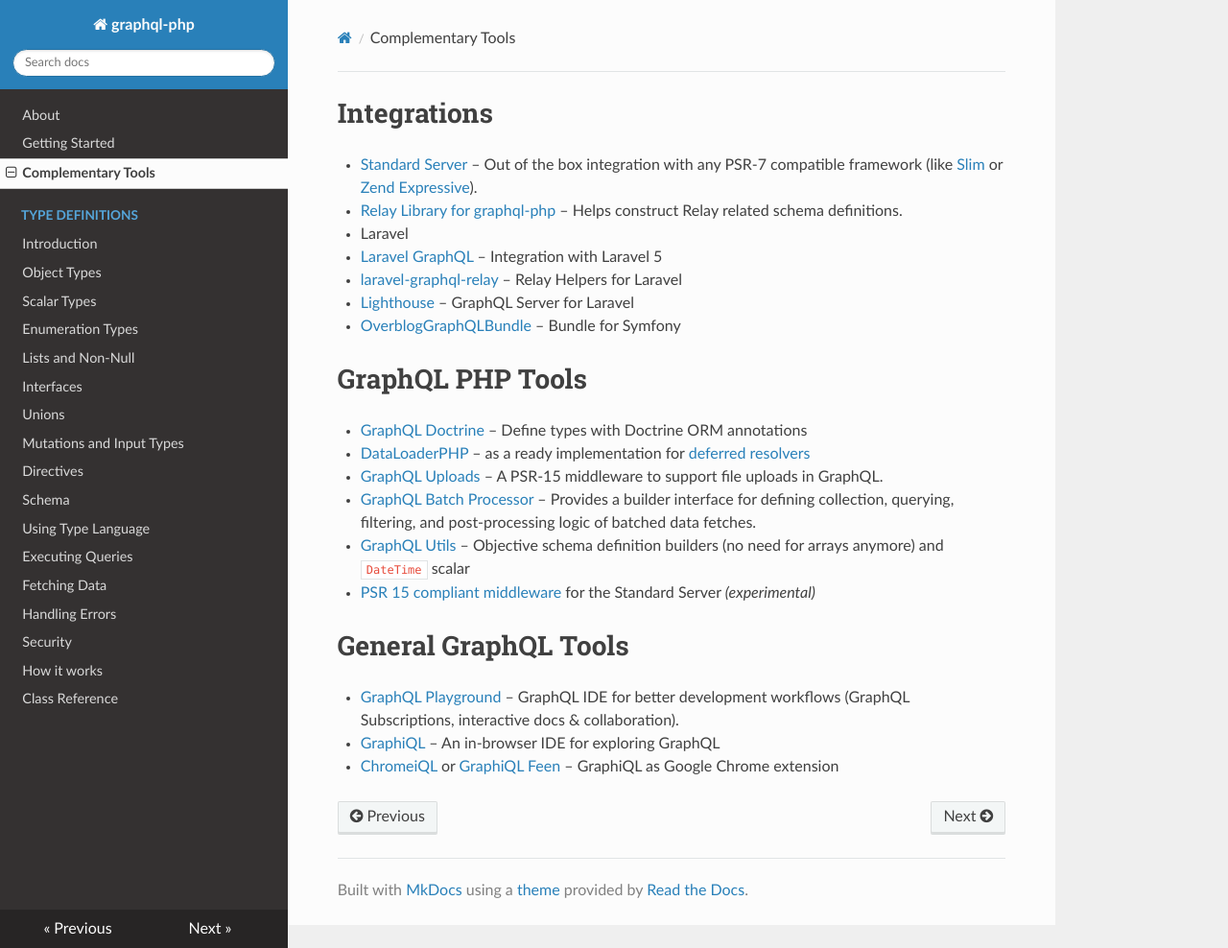
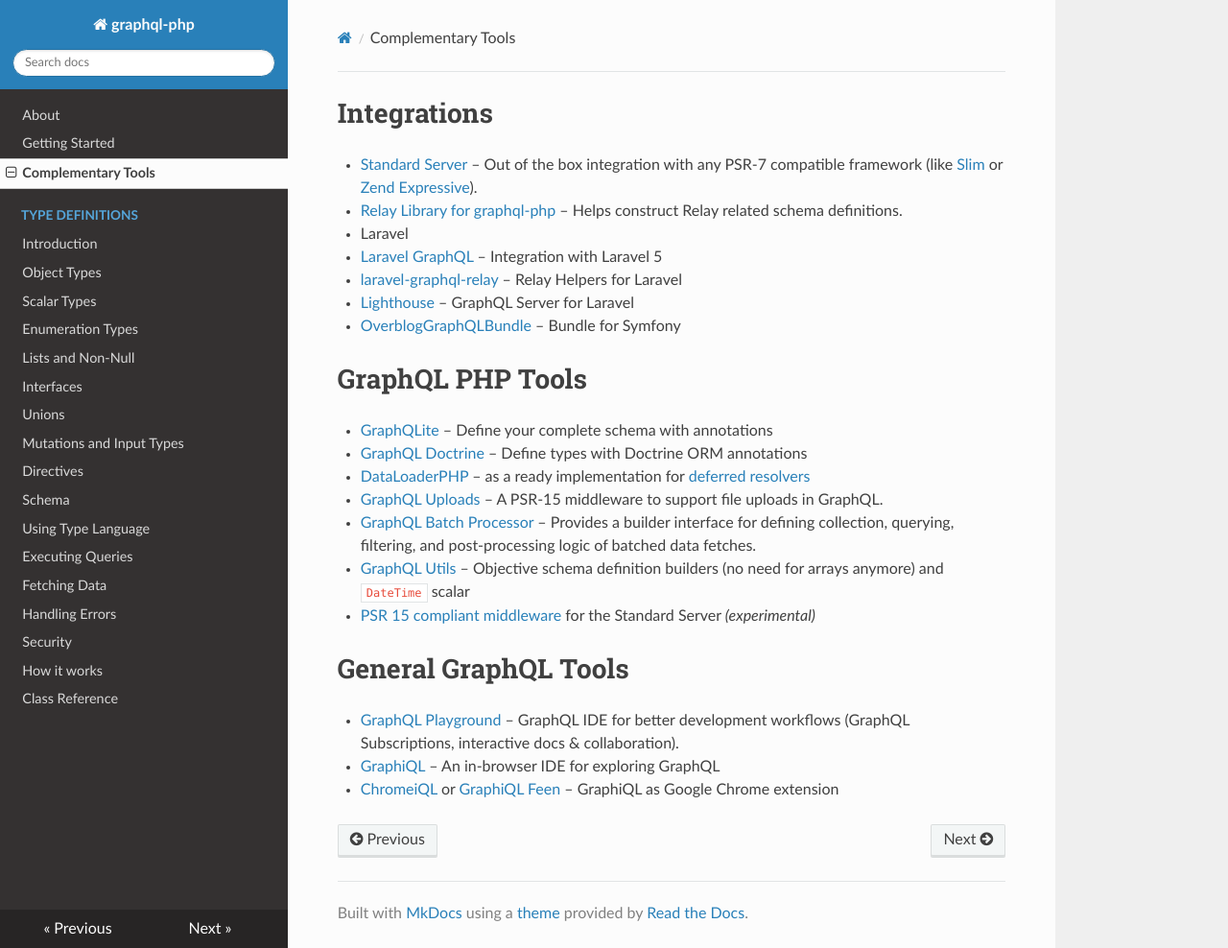
Before and after one commit to webonyx/graphql-php, an MkDocs documentation site: the page built from docs/complementary-tools.md, in a window 1280 px wide and 988 px high. Shown: the whole window at 96% size. Built offline with MkDocs 1.6.1, drawn with Linux system fonts in a browser that asks for light colours; nearby versions of some CDN libraries; old or Windows-style settings are respelled for this version of MkDocs.

Commit message:
Adding GraphQLite to the list of PHP Tools

```diff
--- a/docs/complementary-tools.md
+++ b/docs/complementary-tools.md
@@ -10,6 +10,7 @@
 
 # GraphQL PHP Tools
 
+* [GraphQLite](https://graphqlite.thecodingmachine.io) – Define your complete schema with annotations
 * [GraphQL Doctrine](https://github.com/Ecodev/graphql-doctrine) – Define types with Doctrine ORM annotations
 * [DataLoaderPHP](https://github.com/overblog/dataloader-php) – as a ready implementation for [deferred resolvers](data-fetching.md#solving-n1-problem)
 * [GraphQL Uploads](https://github.com/Ecodev/graphql-upload) – A PSR-15 middleware to support file uploads in GraphQL.
```
